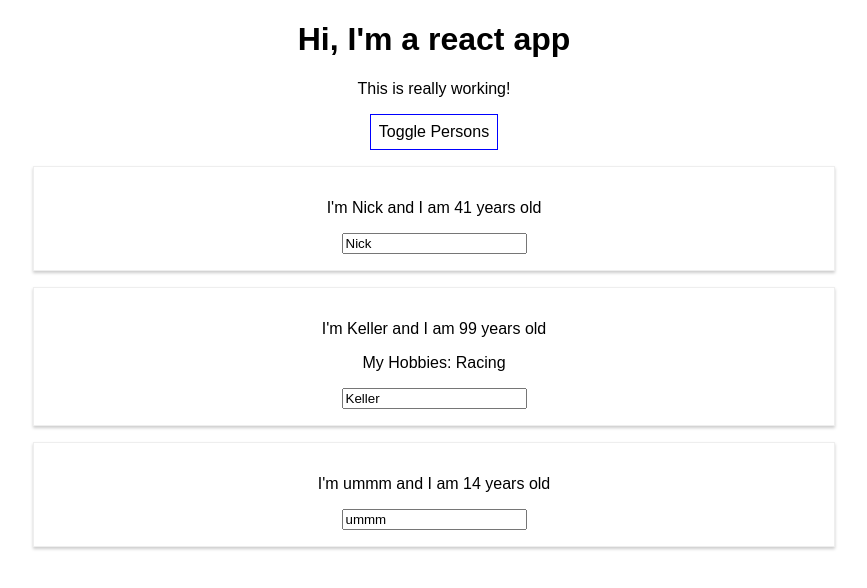
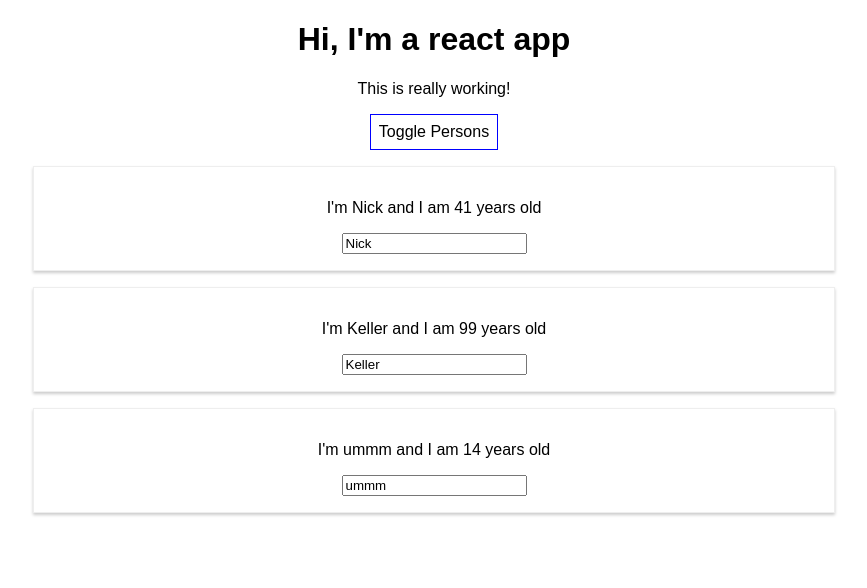
Before and after one commit to nickassembly/ReactGuide, a React (Create React App) app: page / in a window 1280 px wide. Both pictures are taken after a click on the button "Toggle Persons". Shown: the top 588 px of the page, without its empty margins (206-1073 px from the left). Built offline with nearby package versions, Linux system fonts and the light colour scheme.

Commit message:
moved person to list

```diff
--- a/src/App.js
+++ b/src/App.js
@@ -47,6 +47,18 @@
       cursor: 'pointer',
     };
 
+    let persons = null;
+
+    if (this.state.showPersons) {
+      persons = (
+        <div>
+          {this.state.persons.map((person) => {
+            return <Person name={person.name} age={person.age} />;
+          })}
+        </div>
+      );
+    }
+
     return (
       <div className='App'>
         <h1>Hi, I'm a react app</h1>
@@ -54,19 +66,7 @@
         <button style={style} onClick={this.togglePersonsHandler}>
           Toggle Persons
         </button>
-        {this.state.showPersons ? (
-          <div>
-            <Person name={this.state.persons[0].name} age={this.state.persons[0].age} />
-            <Person
-              name={this.state.persons[1].name}
-              age={this.state.persons[1].age}
-              click={this.switchNameHandler.bind(this, 'KellerCorpusCapris')}
-              changed={this.nameChangedHandler}>
-              My Hobbies: Racing
-            </Person>
-            <Person name={this.state.persons[2].name} age={this.state.persons[2].age} />
-          </div>
-        ) : null}
+        {persons}
       </div>
     );
   }
```
